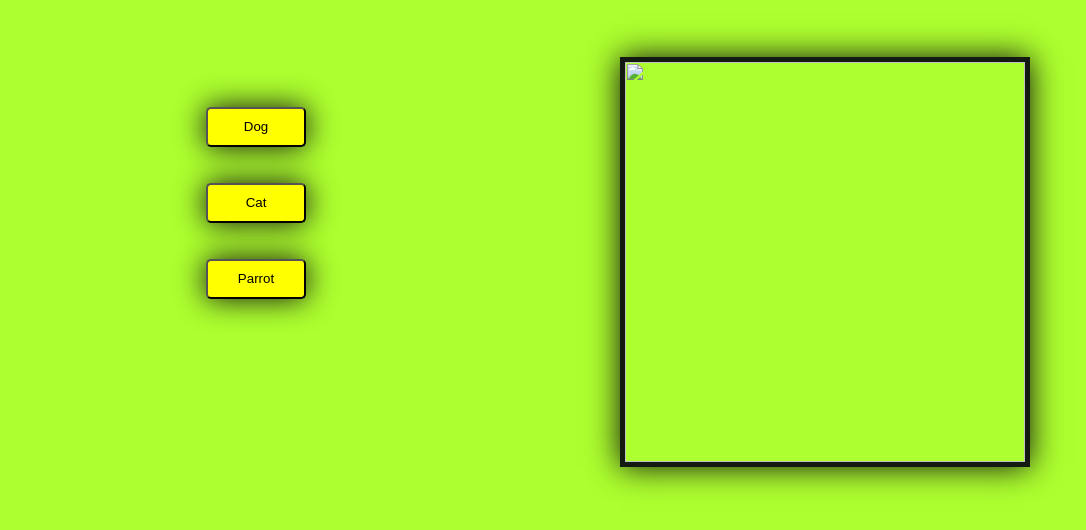
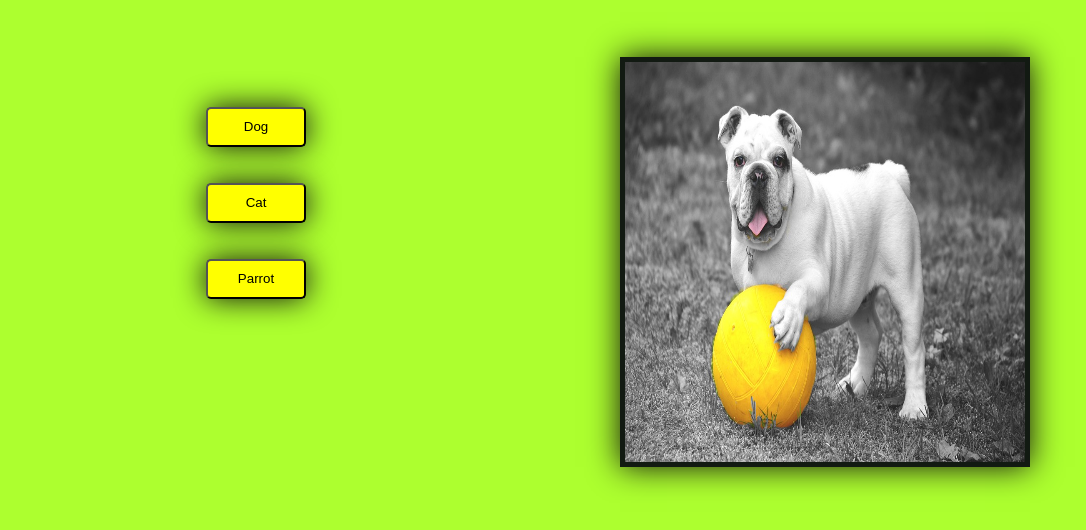
Before and after one commit to swarajtrivedi/Pet-World, a plain HTML site: page index.html in a window 1280 px wide. Shown: the part 120-650 px from the top of the page, without its empty margins (82-1168 px from the left). Drawn offline with Linux system fonts and the light colour scheme.

Commit message:
Update index.html

```diff
--- a/index.html
+++ b/index.html
@@ -23,7 +23,7 @@
                 </div>
             </div>
             <div class="flex-child"> <!--div for the image-->
-                <img id="btnimg" src="dog.jpg" align="right" >
+                <img id="btnimg" src="Assets/images/dog.jpg" align="right" >
             </div>
         </div>
     </body>
```
